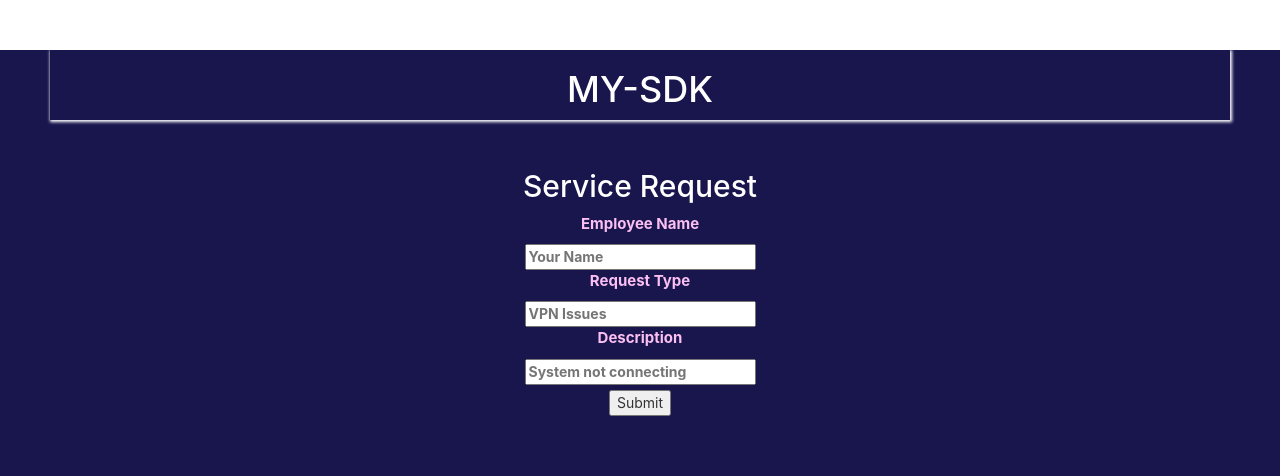
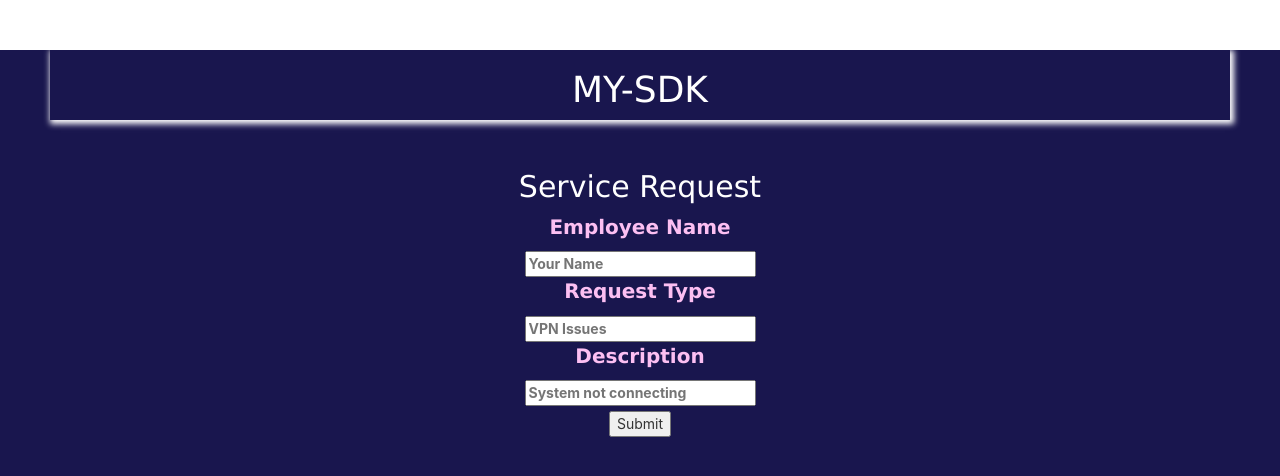
Before and after one commit to julie-vav/project-3-back-end, a React (Create React App) app: page / in a window 1280 px wide. Shown: the top 476 px of the page. Built offline with nearby package versions, Linux system fonts and the light colour scheme.

Commit message:
added CSS styling

```diff
--- a/src/App.css
+++ b/src/App.css
@@ -10,7 +10,8 @@
   margin: 50px;
   align-items: center;
   justify-content: center;
-  font-size: calc(10px + 2vmin);
+  font-family: 'Lucida Sans';
+  font-size: calc(50px + 2vmin);
   color: white;
-  box-shadow: 1px 1px 3px 1px;
+  box-shadow: 2px 2px 6px 2px;
 }
--- a/src/components/Form/Form.css
+++ b/src/components/Form/Form.css
@@ -1,4 +1,5 @@
 p {
     color: rgb(252, 191, 242);
-    font-size: 15px;
+    font-size: 20px;
+    font-family: 'Lucida Sans';
 }
--- a/src/components/ServiceRequest/ServiceRequest.css
+++ b/src/components/ServiceRequest/ServiceRequest.css
@@ -1,4 +1,5 @@
 h2 {
     color: white;
     font-size: 30px;
+    font-family: 'Lucida Sans';
 }
```
